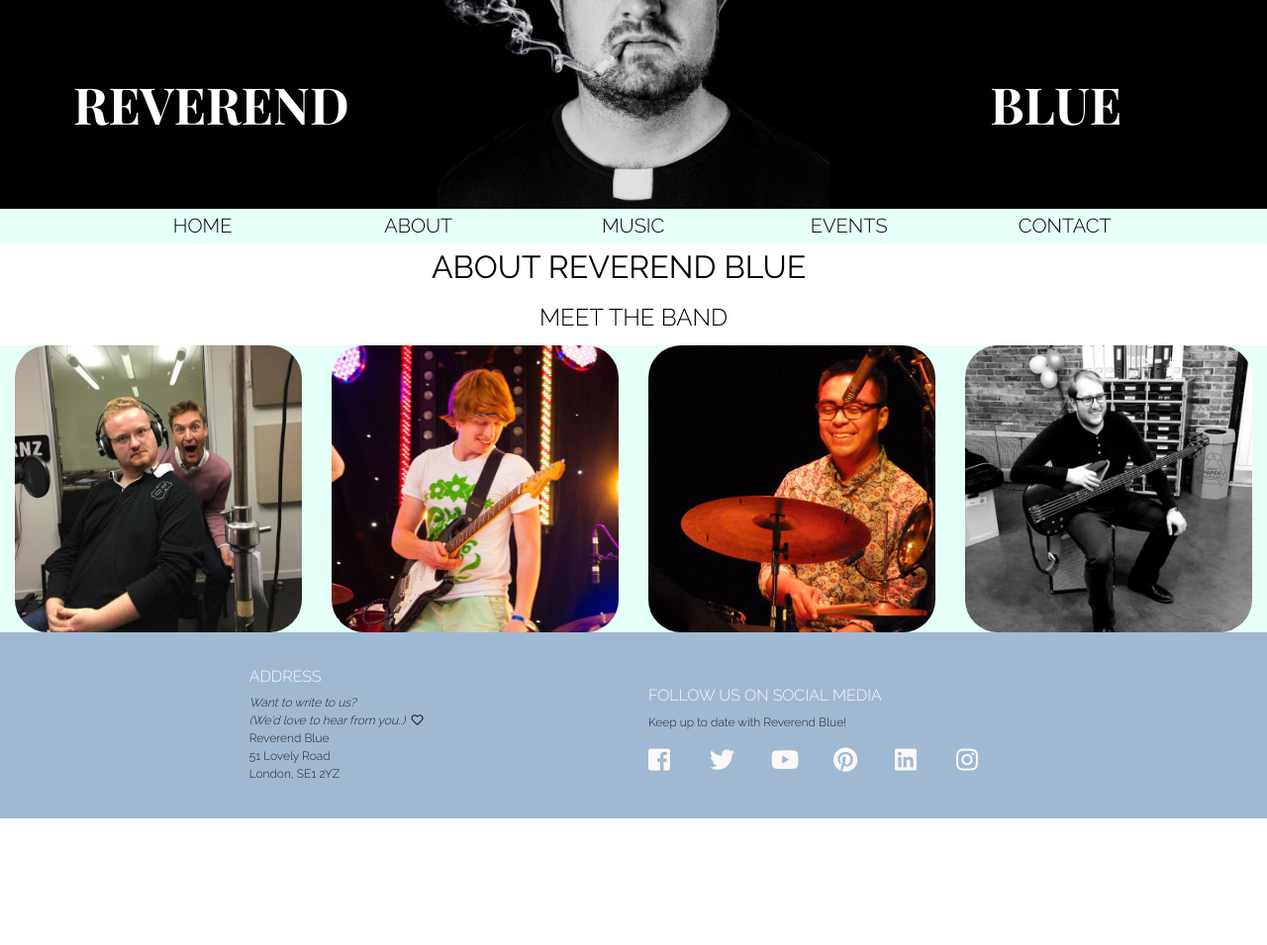
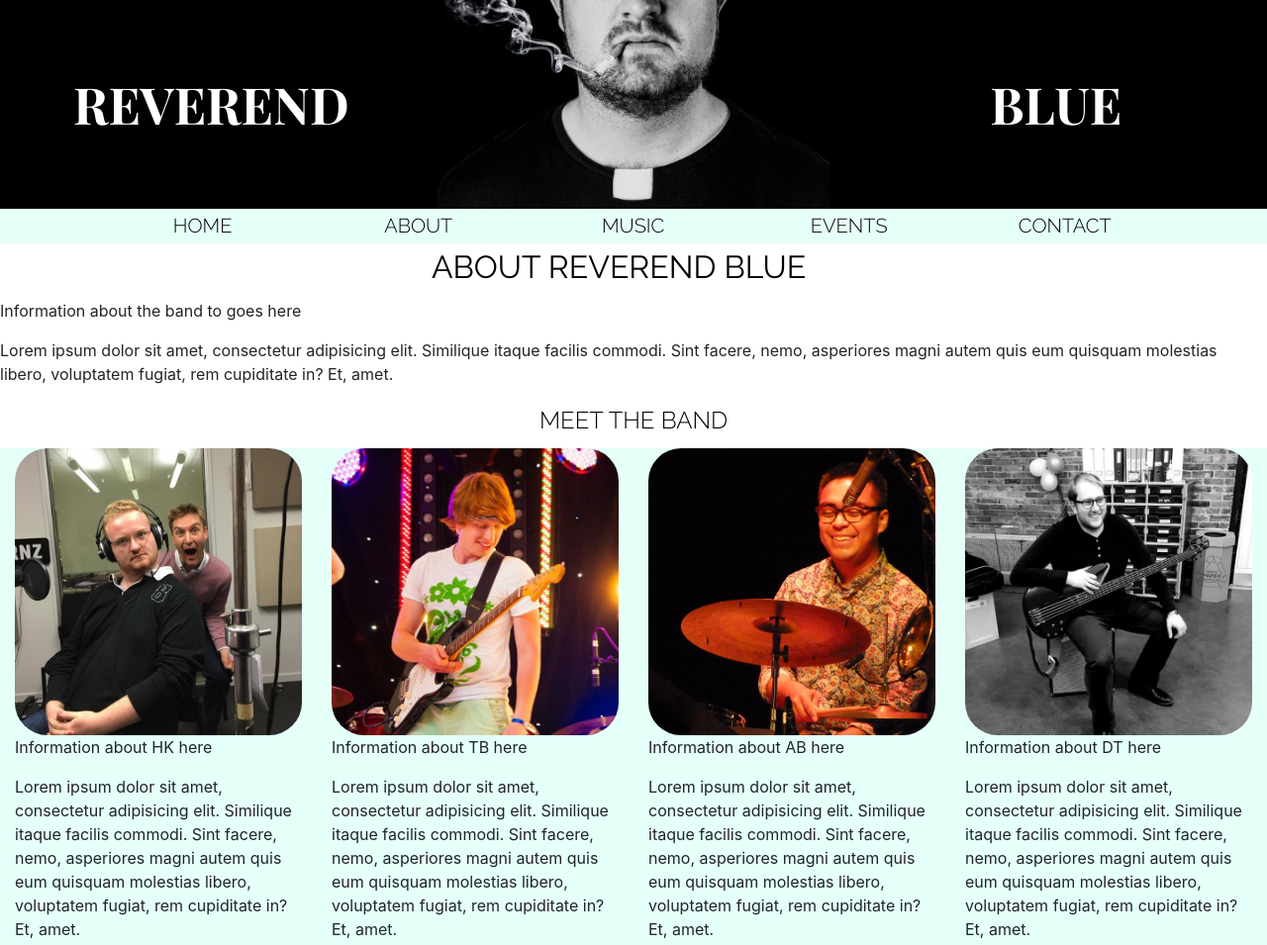
Before and after one commit to keelyjones/ucd-milestone-project-1, a plain HTML site: page about.html in a window 1280 px wide. Shown: the top 955 px of the page at 99% size. Before the commit the page ends 847 px from the top, so only its background shows below. Drawn offline with nearby package versions, Linux system fonts and the light colour scheme.

Commit message:
added details to fill in for unfinished pages, for mentor's benefit

```diff
--- a/about.html
+++ b/about.html
@@ -48,20 +48,32 @@
             <h1 class="col-12 about-title">About Reverend Blue</h1>
         </div>
         <div class="row">
+            <p>Information about the band to goes here</p>
+            <p>Lorem ipsum dolor sit amet, consectetur adipisicing elit. Similique itaque facilis commodi. Sint facere, nemo, asperiores magni autem quis eum quisquam molestias libero, voluptatem fugiat, rem cupiditate in? Et, amet.</p>
+        </div>
+        <div class="row">
             <h3 class="col-12 about-subtitle">Meet the Band</h3>
         </div>
         <div class="row bg-color-about profiles">
             <div class="col-12 col-sm-6 col-md-3">
                 <img class="kimber" src="/assets/images/P1 square.jpg" alt="Henry Kimber">
+                <p>Information about HK here</p>
+                <p>Lorem ipsum dolor sit amet, consectetur adipisicing elit. Similique itaque facilis commodi. Sint facere, nemo, asperiores magni autem quis eum quisquam molestias libero, voluptatem fugiat, rem cupiditate in? Et, amet.</p>
             </div>
             <div class="col-12 col-sm-6 col-md-3">
                 <img class="bergquist" src="/assets/images/P2 square.jpg" alt="Tom Berquist">
+                <p>Information about TB here</p>
+                <p>Lorem ipsum dolor sit amet, consectetur adipisicing elit. Similique itaque facilis commodi. Sint facere, nemo, asperiores magni autem quis eum quisquam molestias libero, voluptatem fugiat, rem cupiditate in? Et, amet.</p>
             </div>
             <div class="col-12 col-sm-6 col-md-3">
                 <img class="burch" src="/assets/images/P3 square.jpg" alt="Alex Burch">
+                <p>Information about AB here</p>
+                <p>Lorem ipsum dolor sit amet, consectetur adipisicing elit. Similique itaque facilis commodi. Sint facere, nemo, asperiores magni autem quis eum quisquam molestias libero, voluptatem fugiat, rem cupiditate in? Et, amet.</p>
             </div>
             <div class="col-12 col-sm-6 col-md-3">
                 <img class="tate" src="/assets/images/P4 square.jpg" alt="Dan Tate">
+                <p>Information about DT here</p>
+                <p>Lorem ipsum dolor sit amet, consectetur adipisicing elit. Similique itaque facilis commodi. Sint facere, nemo, asperiores magni autem quis eum quisquam molestias libero, voluptatem fugiat, rem cupiditate in? Et, amet.</p>
             </div>
         </div>
     </section>
```
Also changed, not shown: contact.html (+2 -2 lines), music.html (+5 -2 lines).
